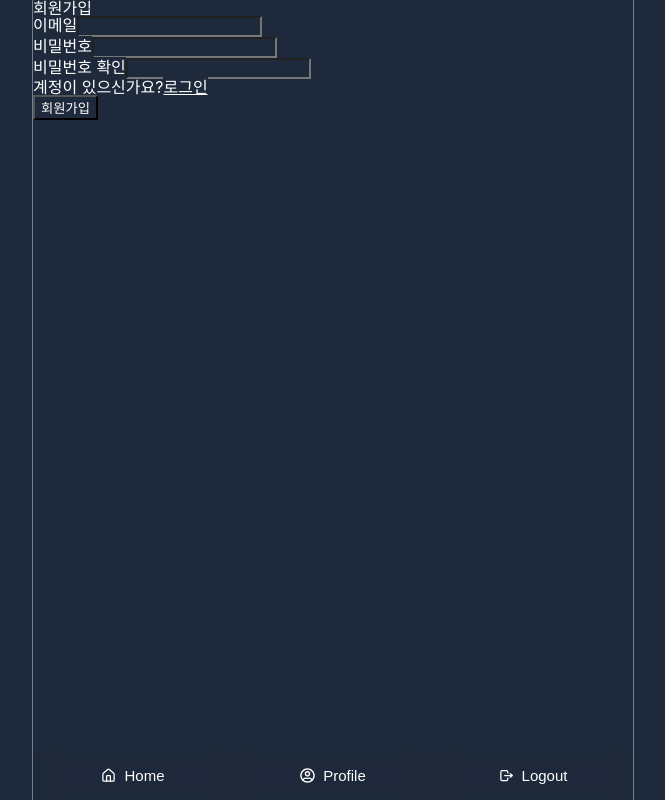
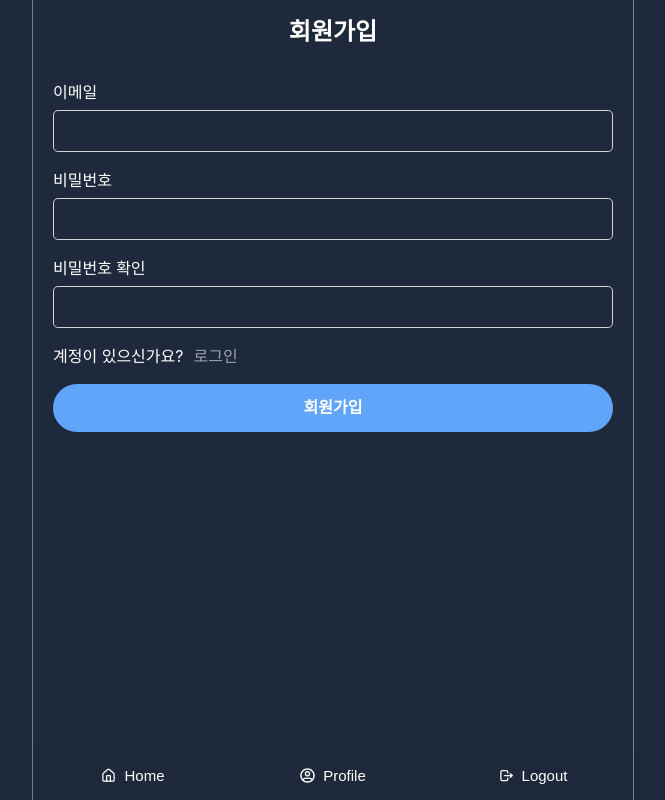
Before and after one commit to santa-developer/twitter-app, a React (Create React App) app: page /users/signup in a window 1280 px wide. Shown: the whole page, without its empty margins (307-972 px from the left). Built offline with nearby package versions, Linux system fonts and the light colour scheme; no server answers.

Commit message:
design: 회원가입 폼 스타일 적용

```diff
--- a/src/components/users/SignupForm.tsx
+++ b/src/components/users/SignupForm.tsx
@@ -113,7 +113,7 @@ const SignupForm = () => {
       <div className='form__block'>
         <button
           type='submit'
-          className='form__btn-submit'
+          className='form__btn--submit'
           disabled={error?.length > 0}
         >
           회원가입
--- a/src/index.scss
+++ b/src/index.scss
@@ -246,3 +246,100 @@ body {
     }
   }
 }
+
+// form 레이아웃
+.form {
+  max-width: 680px;
+  margin: 0 auto;
+  padding: 20px;
+
+  input {
+    width: 96%;
+    height: 20px;
+    max-width: 680px;
+    padding: 10px;
+    border-radius: 0.3rem;
+    border: 1px solid lightgray;
+  }
+
+  &__block {
+    width: 100%;
+    margin-top: 20px;
+  }
+
+  &__block--lg {
+    width: 100%;
+    margin-top: 28px;
+  }
+
+  label {
+    display: block;
+    margin-bottom: 10px;
+    margin-top: 20px;
+    font-weight: 500;
+  }
+
+  &__btn--submit {
+    @extend .button;
+    width: 100%;
+    height: 48px;
+    padding: 10px;
+    margin: 0 auto;
+    font-size: 16px;
+    font-weight: 600;
+    color: white;
+    background-color: $primaryColor;
+    cursor: pointer;
+
+    &:hover,
+    &:focus {
+      background-color: $activeBorder;
+    }
+  }
+
+  &__title {
+    padding-bottom: 20px;
+    text-align: center;
+    font-size: 24px;
+    font-weight: 600;
+  }
+
+  &__link {
+    margin-left: 10px;
+    color: $grayText;
+    text-decoration: none;
+
+    &:hover,
+    &:focus {
+      color: $gray;
+    }
+  }
+
+  &__error {
+    color: red;
+  }
+
+  &__btn--google {
+    @extend .form__btn--submit;
+    color: $activeBorder;
+    background-color: $white;
+
+    &:hover,
+    &:focus {
+      color: $white;
+      background-color: $activeBorder;
+    }
+  }
+
+  &__btn--github {
+    @extend .form__btn--submit;
+    color: white;
+    background-color: black;
+
+    &:hover,
+    &:focus {
+      color: $white;
+      background-color: $activeBg;
+    }
+  }
+}
```
